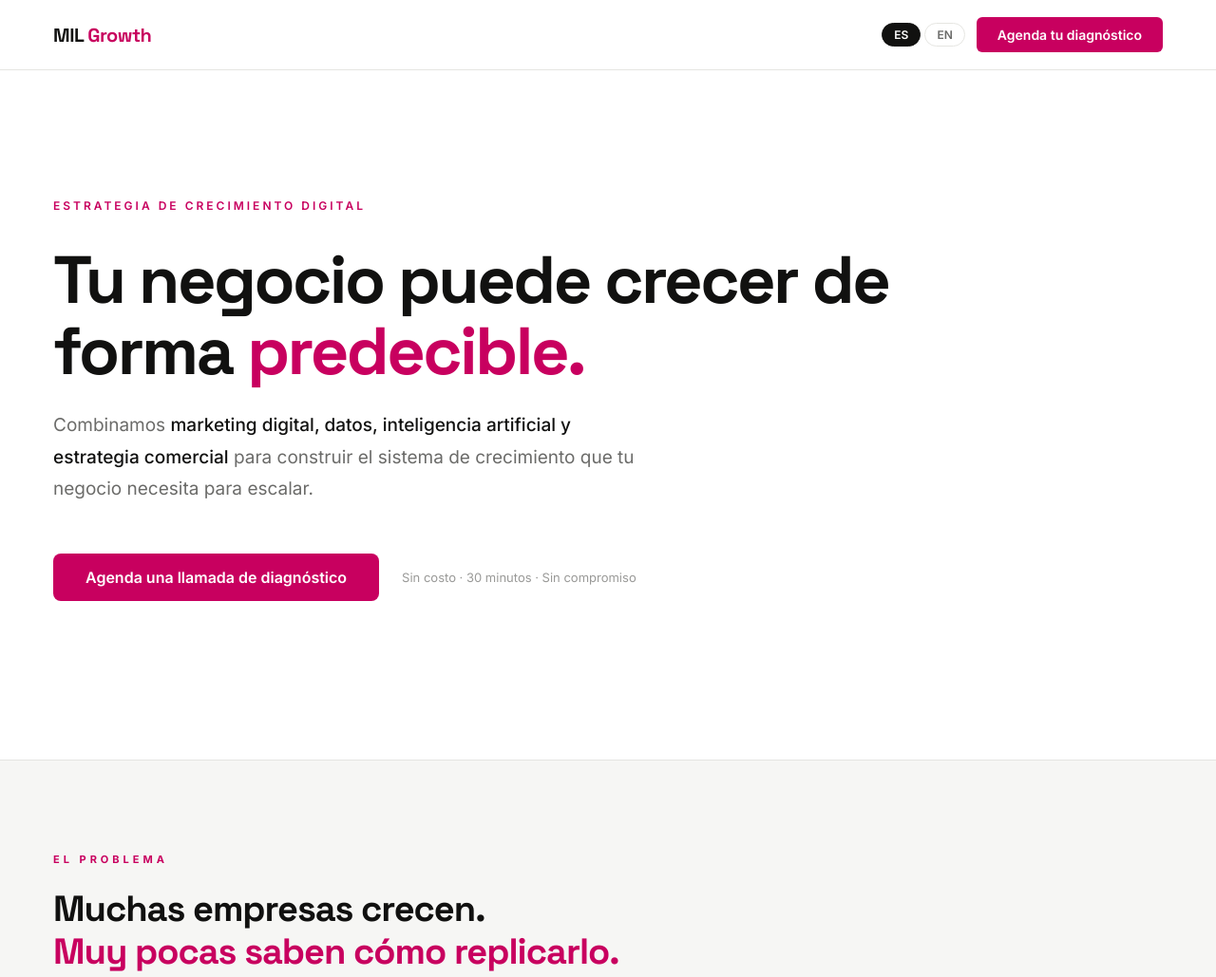
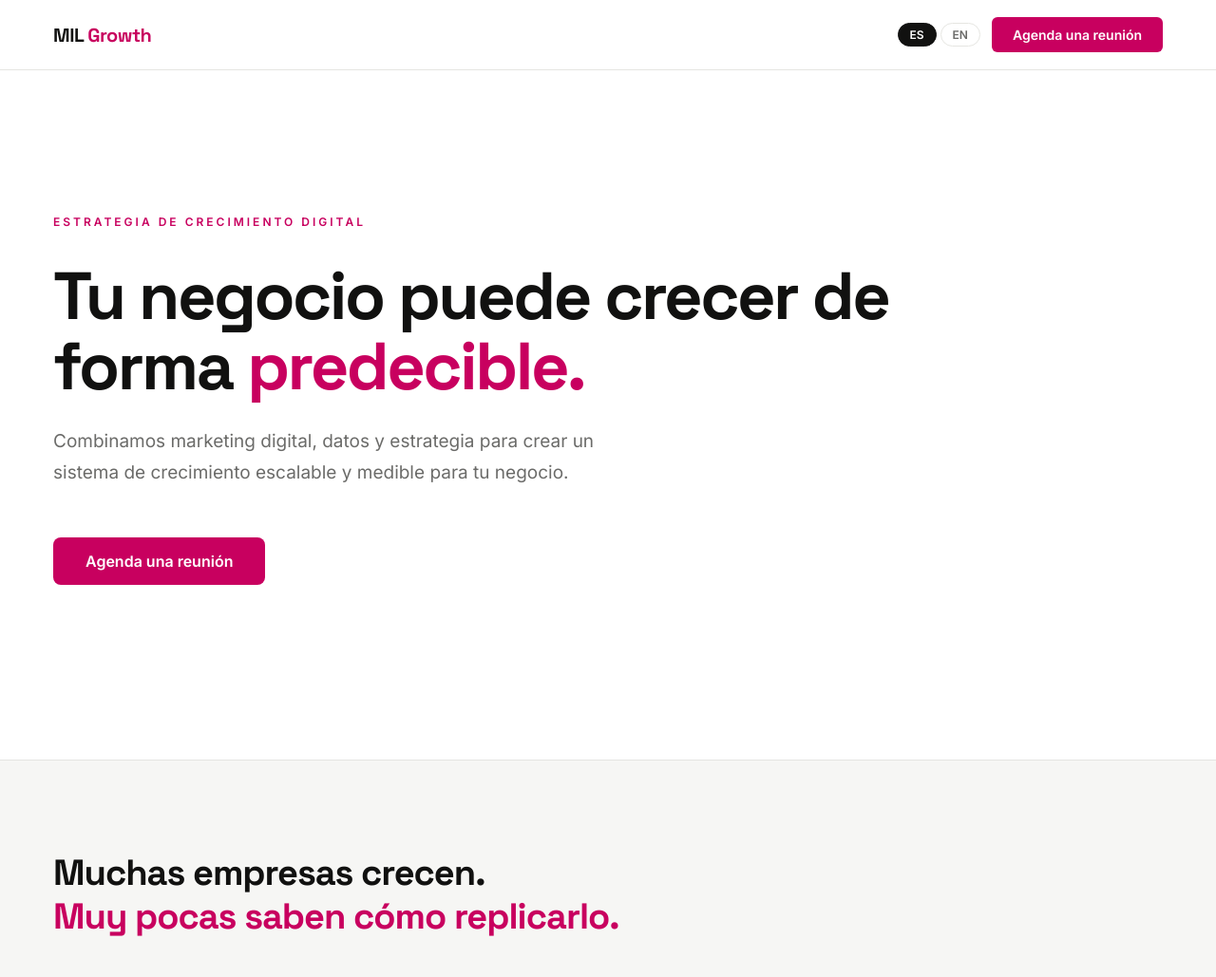
Before and after one commit to ineslas/milgrowth, a plain HTML site: page index.html in a window 1280 px wide. Shown: the top 1029 px of the page at 95% size. Drawn offline with Linux system fonts and the light colour scheme.

Commit message:
Add files via upload

```diff
--- a/index.html
+++ b/index.html
@@ -198,7 +198,7 @@ height="0" width="0" style="display:none;visibility:hidden"></iframe></noscript>
       <button class="lang-btn active" onclick="setLang('es')">ES</button>
       <button class="lang-btn" onclick="setLang('en')">EN</button>
     </div>
-    <button class="nav-cta" onclick="openModal()" data-es="Agenda tu diagnóstico" data-en="Book your diagnosis">Agenda tu diagnóstico</button>
+    <button class="nav-cta" onclick="openModal()" data-es="Agenda una reunión" data-en="Book a meeting">Agenda una reunión</button>
   </div>
 </nav>
 
@@ -206,17 +206,16 @@ height="0" width="0" style="display:none;visibility:hidden"></iframe></noscript>
 <section class="hero">
   <p class="hero-eyebrow" data-es="Estrategia de crecimiento digital" data-en="Digital growth strategy">Estrategia de crecimiento digital</p>
   <h1 class="hero-headline" data-es="Tu negocio puede crecer de forma <em>predecible.</em>" data-en="Your business can grow in a <em>predictable</em> way.">Tu negocio puede crecer de forma <em>predecible.</em></h1>
-  <p class="hero-sub" data-es="Combinamos <strong>marketing digital, datos, inteligencia artificial y estrategia comercial</strong> para construir el sistema de crecimiento que tu negocio necesita para escalar." data-en="We combine <strong>digital marketing, data, artificial intelligence, and commercial strategy</strong> to build the growth system your business needs to scale.">Combinamos <strong>marketing digital, datos, inteligencia artificial y estrategia comercial</strong> para construir el sistema de crecimiento que tu negocio necesita para escalar.</p>
+  <p class="hero-sub" data-es="Combinamos marketing digital, datos y estrategia para crear un sistema de crecimiento escalable y medible para tu negocio." data-en="We combine digital marketing, data, and strategy to create a scalable and measurable growth system for your business.">Combinamos marketing digital, datos y estrategia para crear un sistema de crecimiento escalable y medible para tu negocio.</p>
   <div class="cta-group">
-    <button class="btn-primary" onclick="openModal()" data-es="Agenda una llamada de diagnóstico" data-en="Book a diagnosis call">Agenda una llamada de diagnóstico</button>
-    <span class="cta-note" data-es="Sin costo · 30 minutos · Sin compromiso" data-en="Free · 30 minutes · No commitment">Sin costo · 30 minutos · Sin compromiso</span>
+    <button class="btn-primary" onclick="openModal()" data-es="Agenda una reunión" data-en="Book a meeting">Agenda una reunión</button>
+
   </div>
 </section>
 
 <!-- DOLOR -->
 <section class="dolor">
   <div class="dolor-inner">
-    <p class="section-label" data-es="El problema" data-en="The problem">El problema</p>
     <h2 data-es="Muchas empresas crecen.<br><em>Muy pocas saben cómo replicarlo.</em>" data-en="Many companies grow.<br><em>Very few know how to replicate it.</em>">Muchas empresas crecen.<br><em>Muy pocas saben cómo replicarlo.</em></h2>
     <div class="dolor-grid">
       <div class="dolor-item">
@@ -495,7 +494,7 @@ height="0" width="0" style="display:none;visibility:hidden"></iframe></noscript>
   <div class="modal">
     <button class="modal-close" onclick="closeModal()">×</button>
     <div id="form-content-modal">
-      <h3 data-es="Agenda tu diagnóstico" data-en="Book your diagnosis">Agenda tu diagnóstico</h3>
+      <h3 data-es="Agenda una reunión" data-en="Book a meeting">Agenda una reunión</h3>
       <p class="modal-sub" data-es="Completá los datos y nos comunicamos en menos de 24hs." data-en="Fill in your details and we'll be in touch within 24hs.">Completá los datos y nos comunicamos en menos de 24hs.</p>
       <div class="form-field">
         <label data-es="Nombre" data-en="Name">Nombre</label>
```
